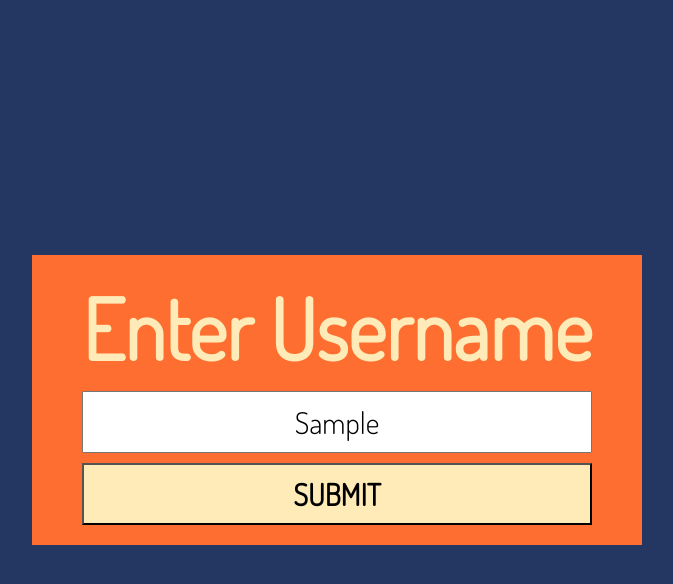
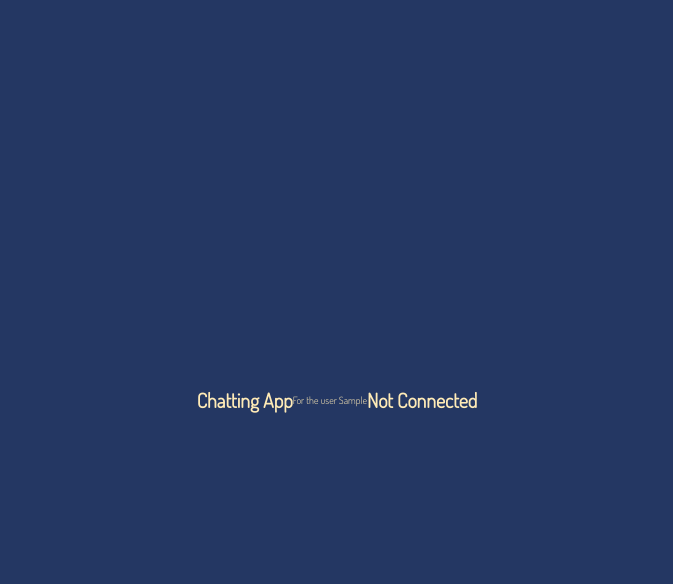
Before and after one commit to anmoljhamb/socket.io-chatApp, a React (Create React App) app in the folder client/: page / in a window 1280 px wide. Both pictures are taken after typing "Sample" into the empty fields and a click on the button "SUBMIT". Shown: the top 584 px of the page, without its empty margins (303-976 px from the left). Built offline with nearby package versions, Linux system fonts and the light colour scheme; no server answers.

Commit message:
socket.io connection moved in the component

```diff
--- a/client/src/App.jsx
+++ b/client/src/App.jsx
@@ -2,40 +2,18 @@ import "./App.scss";
 import { useState } from "react";
 import UsernameForm from "./components/UsernameForm";
 import ChatApp from "./components/ChatApp";
-import io from "socket.io-client";
-import { useEffect } from "react";
 
 function App() {
-    const socket = io("http://localhost:8080", { autoConnect: false });
-    const [connected, setConnected] = useState(socket.connected);
+    const [formFilled, setFormFilled] = useState(false);
     const [username, setUsername] = useState("");
-
-    useEffect(() => {
-        socket.onAny((event, ...args) => {
-            console.log(event, ...args);
-        });
-        socket.on("connect", () => {
-            setConnected(true);
-        });
-
-        socket.on("disconnect", () => {
-            setConnected(false);
-        });
-
-        return () => {
-            socket.off("connect");
-            socket.off("disconnect");
-        };
-    });
 
     const handleOnSubmit = (event) => {
         event.preventDefault();
         console.log(event);
-        socket.auth = { username: event.target.elements.username.value };
-        socket.connect();
+        setFormFilled(true);
     };
 
-    if (!connected) {
+    if (!formFilled) {
         return (
             <>
                 <UsernameForm
@@ -48,7 +26,7 @@ function App() {
     }
     return (
         <>
-            <ChatApp socket={socket}></ChatApp>
+            <ChatApp username={username} />
         </>
     );
 }
--- a/client/src/components/ChatApp.jsx
+++ b/client/src/components/ChatApp.jsx
@@ -1,12 +1,43 @@
 import React from "react";
+import io from "socket.io-client";
+import { useEffect, useState } from "react";
 
-const ChatApp = ({ socket }) => {
-    console.log(socket);
+const ChatApp = ({ username }) => {
+    const socket = io("http://localhost:8080", {
+        auth: {
+            username,
+        },
+        autoConnect: false,
+    });
+    const [connected, setConnected] = useState(socket.connected);
+
+    useEffect(() => {
+        socket.onAny((event, ...args) => {
+            console.log(event, ...args);
+        });
+        socket.on("connect", () => {
+            setConnected(true);
+        });
+
+        socket.on("disconnect", () => {
+            setConnected(false);
+        });
+
+        return () => {
+            socket.off("connect");
+            socket.off("disconnect");
+        };
+    });
+
+    useEffect(() => {
+        socket.connect();
+    }, []);
 
     return (
         <>
             <h1>Chatting App</h1>
-            <p>For the user {socket.username}</p>
+            <p>For the user {username}</p>
+            <h1>{connected ? "Connected" : "Not Connected"}</h1>
         </>
     );
 };
```
